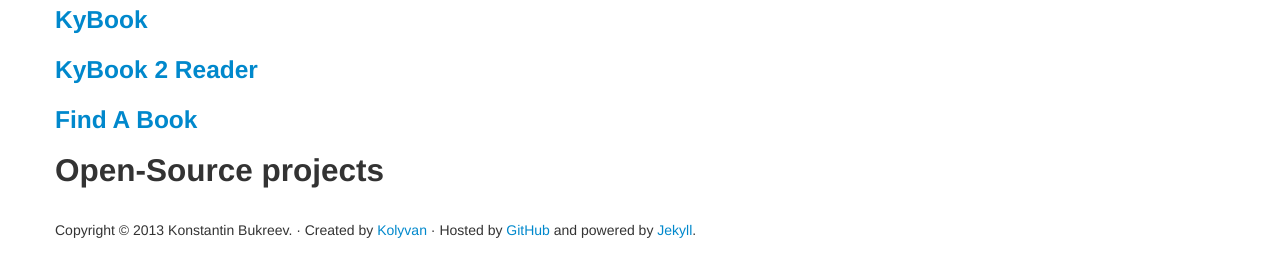
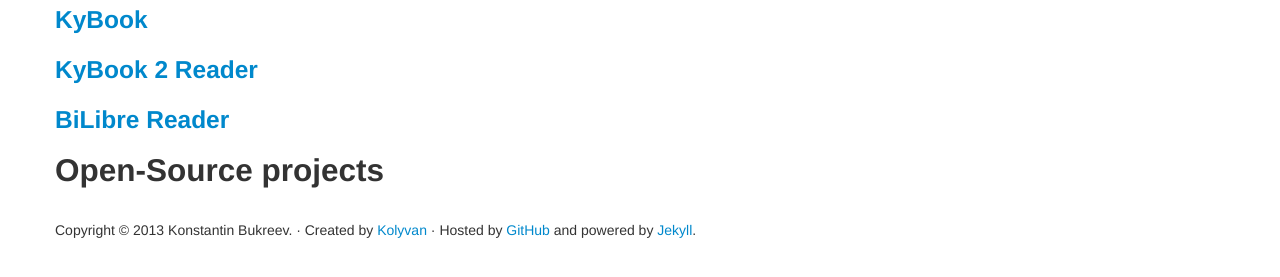
Before and after one commit to kolyvan/kolyvan.github.com, a Jekyll site: the page built from index.html, in a window 1280 px wide. Shown: the part 380-657 px from the top of the page. Built offline with Jekyll 4.4.1, drawn with Linux system fonts in a browser that asks for light colours; nearby versions of some CDN libraries.

Commit message:
update links

```diff
--- a/index.html
+++ b/index.html
@@ -10,9 +10,9 @@ title: Kolyvan Site
 
 <h2>Applications</h2>
 
-<h3><a href='/kybook'>KyBook</a></h3>
+<h3><a href='/kybook/'>KyBook</a></h3>
 <h3><a href='http://kybook-reader.com/'>KyBook 2 Reader</a></h3>
-<h3><a href='/findbook'>Find A Book</a></h3>
+<h3><a href='/bilibre/'>BiLibre Reader</a></h3>
 
 <h2>Open-Source projects</h2>
 
```
